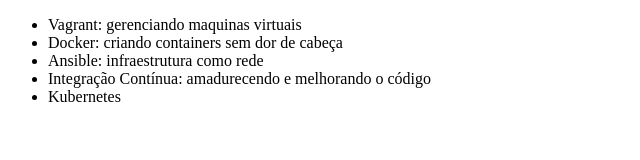
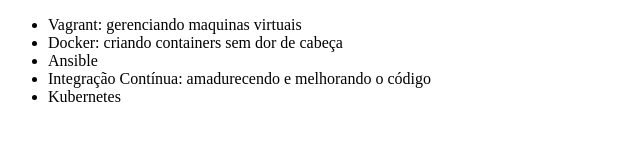
Before and after one commit to marinadardenne/learning-git, a plain HTML site: page index.html in a window 1280 px wide. Shown: the whole page, without its empty margins (0-640 px from the left). Drawn offline with Linux system fonts and the light colour scheme.

Commit message:
Revert "Mudando nome do curso"
This reverts commit 582added73241a2aed197fca9e9937f041a540df.

```diff
--- a/index.html
+++ b/index.html
@@ -8,7 +8,7 @@
     <ul>
         <li>Vagrant: gerenciando maquinas virtuais</li>
         <li>Docker: criando containers sem dor de cabeça</li>
-        <li>Ansible: infraestrutura como rede</li>
+        <li>Ansible</li>
         <li>Integração Contínua: amadurecendo e melhorando o código</li>
         <li>Kubernetes</li>
     </ul>
```
